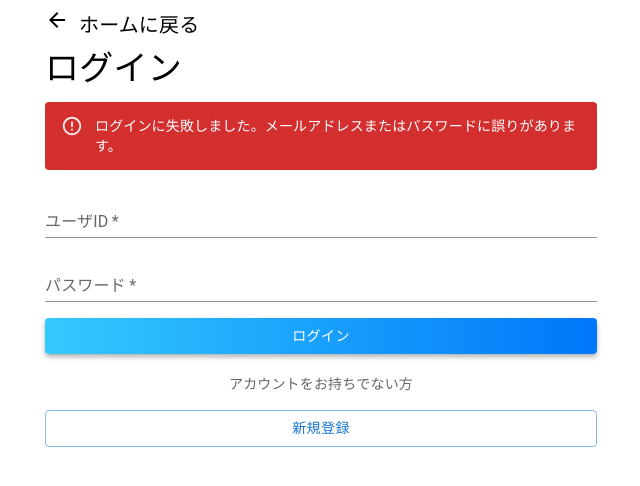
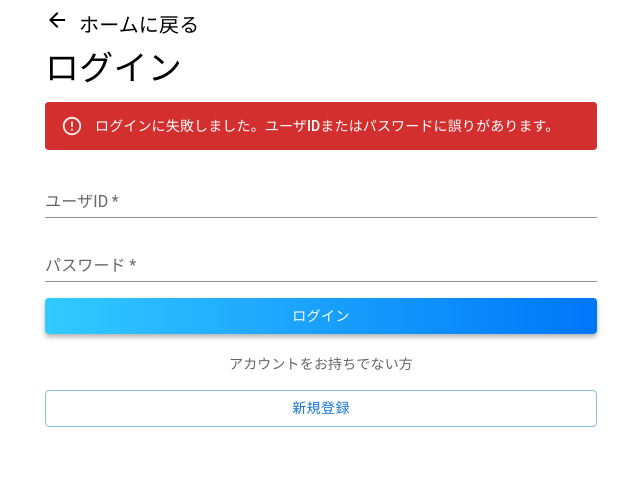
Before and after one commit to KHashimoto3/FormCoder_FRONT, a React (Vite) app: page /login in a window 1280 px wide. Both pictures are taken after a click on the button "ログイン". Shown: the top 486 px of the page, without its empty margins (319-959 px from the left). Built offline with nearby package versions, Linux system fonts and the light colour scheme; no server answers.

Commit message:
ログイン失敗時の文を変更した。

```diff
--- a/src/components/features/login/Login.tsx
+++ b/src/components/features/login/Login.tsx
@@ -118,7 +118,7 @@ export const Login = () => {
             severity="error"
             sx={{ marginBottom: "20px" }}
           >
-            ログインに失敗しました。メールアドレスまたはパスワードに誤りがあります。
+            ログインに失敗しました。ユーザIDまたはパスワードに誤りがあります。
           </Alert>
         )}
         {inputMissed && (
```
